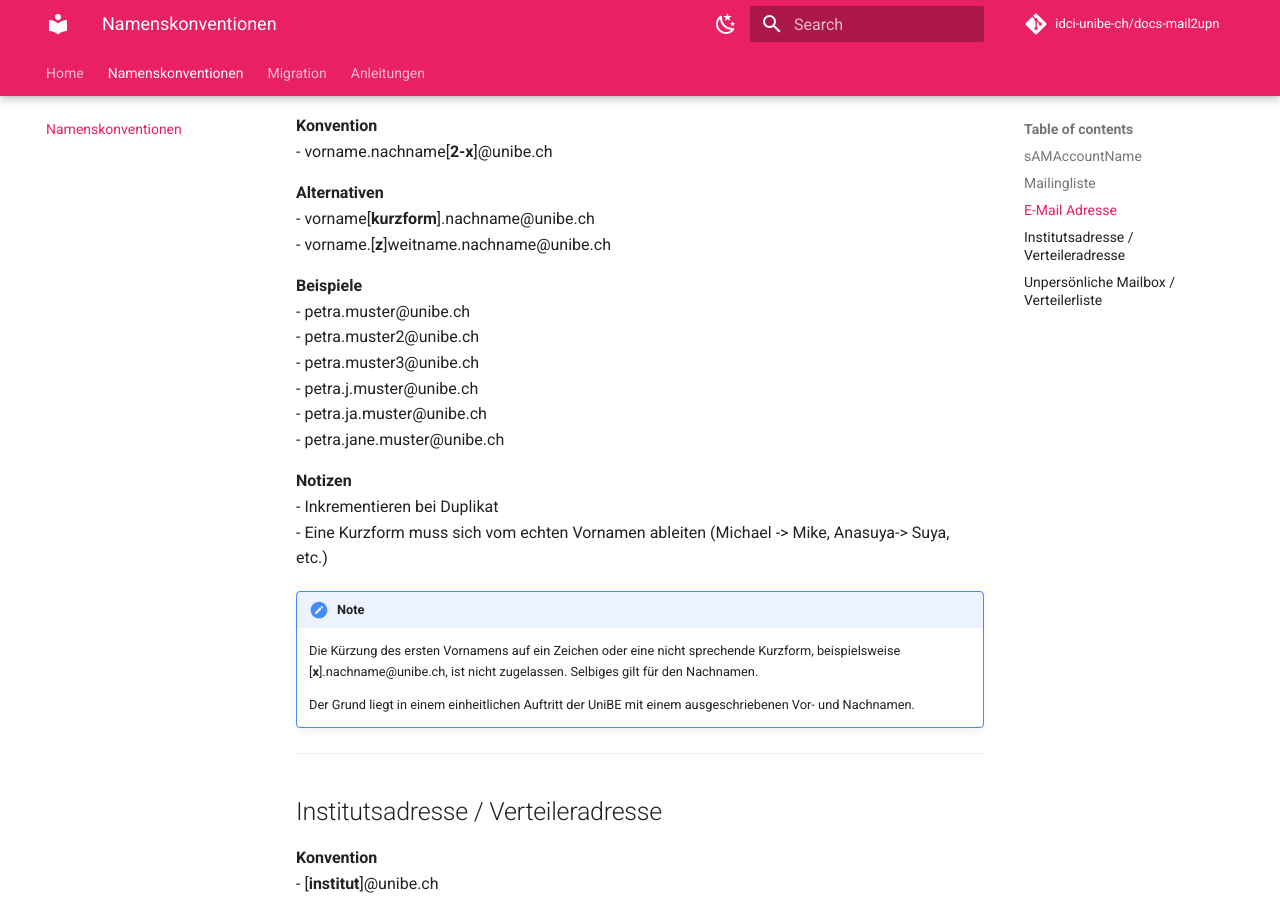
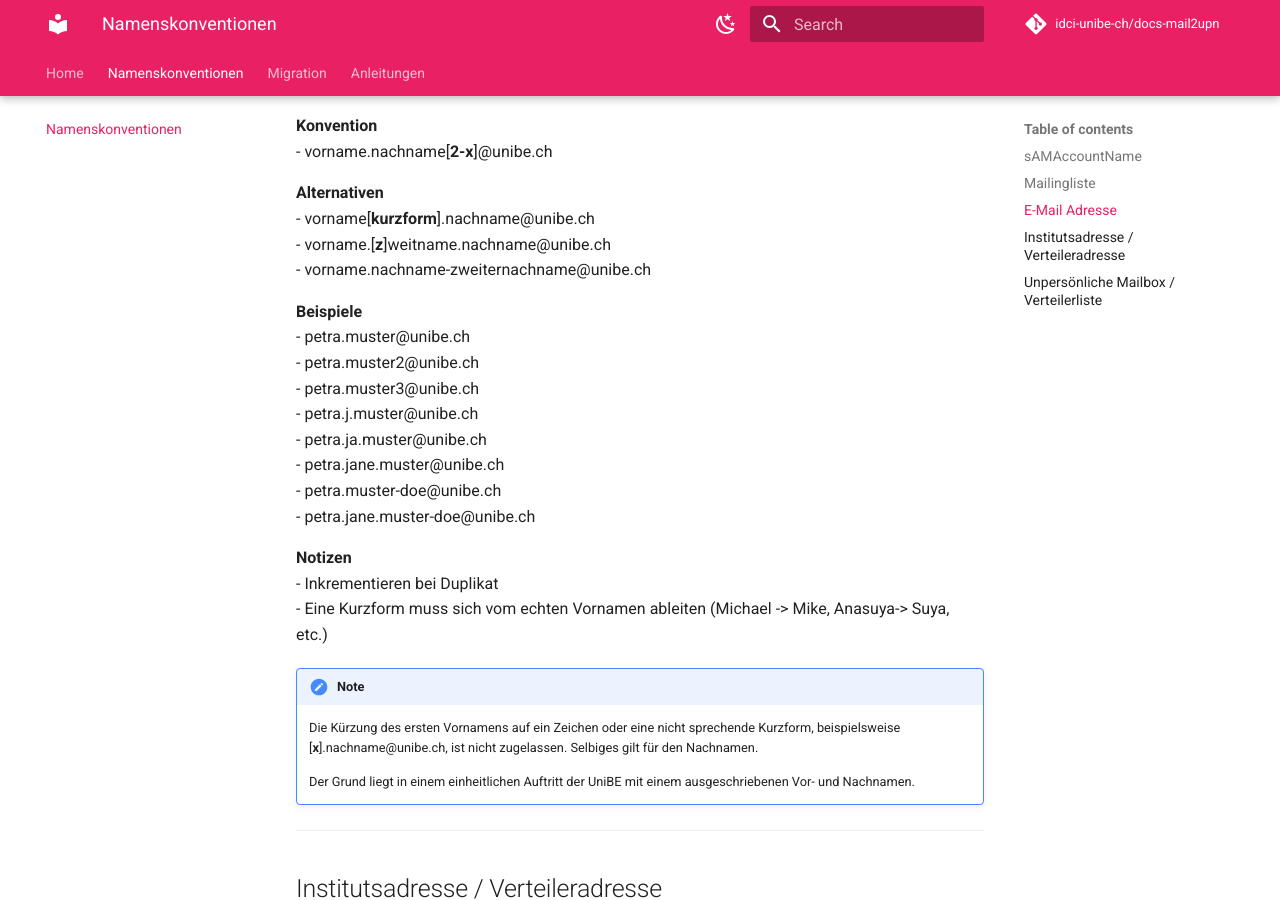
Before and after one commit to idci-unibe-ch/docs-mail2upn, an MkDocs documentation site: the page built from docs/conventions/naming-conventions.md, in a window 1280 px wide and 900 px high, scrolled down 1029 px. Built offline with MkDocs 1.6.1 and Material for MkDocs 9.7.7, drawn with Linux system fonts in a browser that asks for light colours; comment, search, counter and statistics services are not loaded.

Commit message:
(story): Added several naming-conv. ex.

```diff
--- a/docs/conventions/naming-conventions.md
+++ b/docs/conventions/naming-conventions.md
@@ -43,6 +43,7 @@ Keine Änderung zur IST-Situation
 **Alternativen**
 - vorname[**kurzform**].nachname@unibe.ch
 - vorname.[**z**]weitname.nachname@unibe.ch
+- vorname.nachname-zweiternachname@unibe.ch
 
 **Beispiele**
 - petra.muster@unibe.ch
@@ -51,6 +52,8 @@ Keine Änderung zur IST-Situation
 - petra.j.muster@unibe.ch
 - petra.ja.muster@unibe.ch
 - petra.jane.muster@unibe.ch
+- petra.muster-doe@unibe.ch
+- petra.jane.muster-doe@unibe.ch
 
 **Notizen**
 - Inkrementieren bei Duplikat
```
Also changed, not shown: docs/migration/migration-dates.md (+0 -2 lines).
